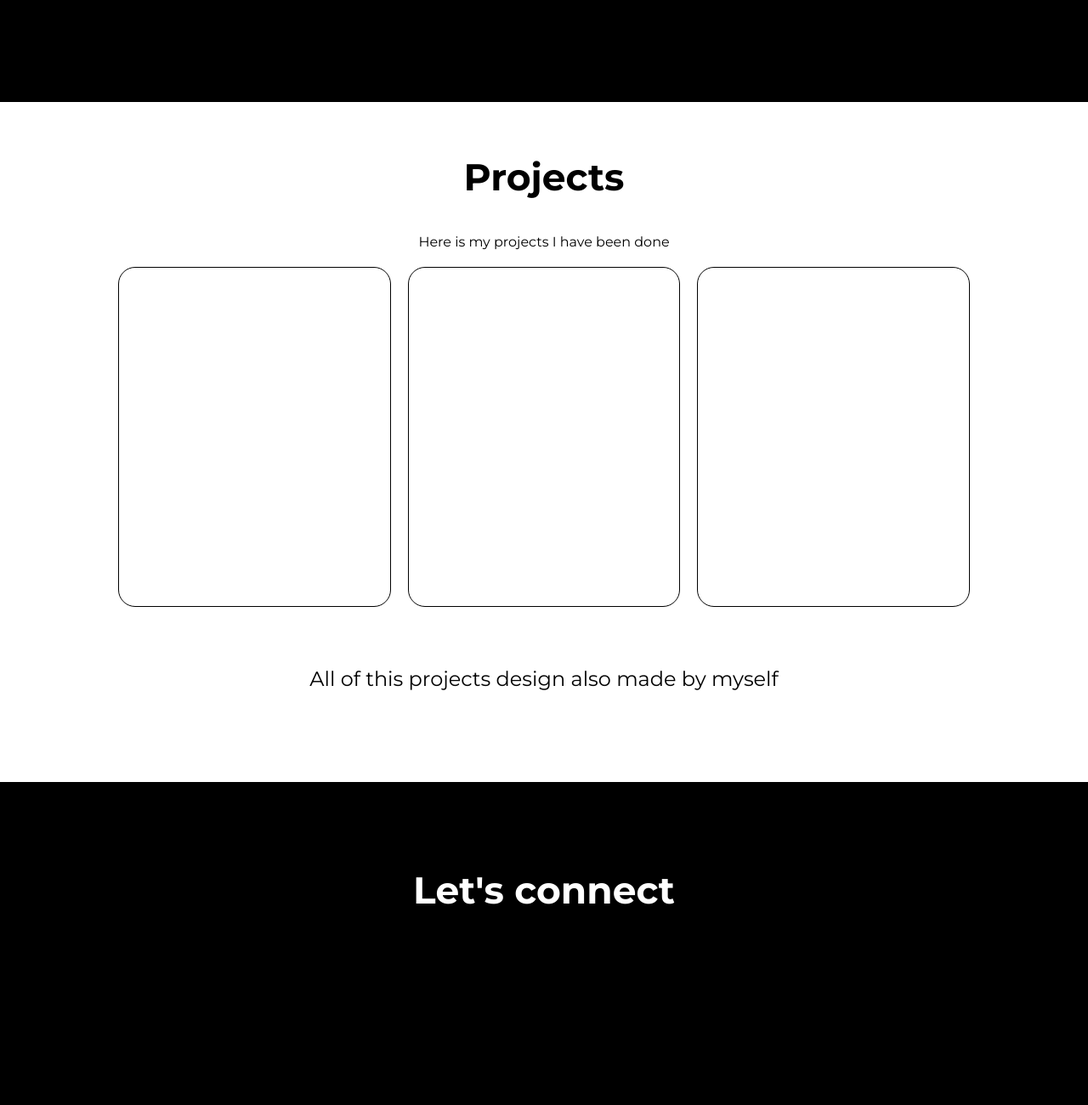
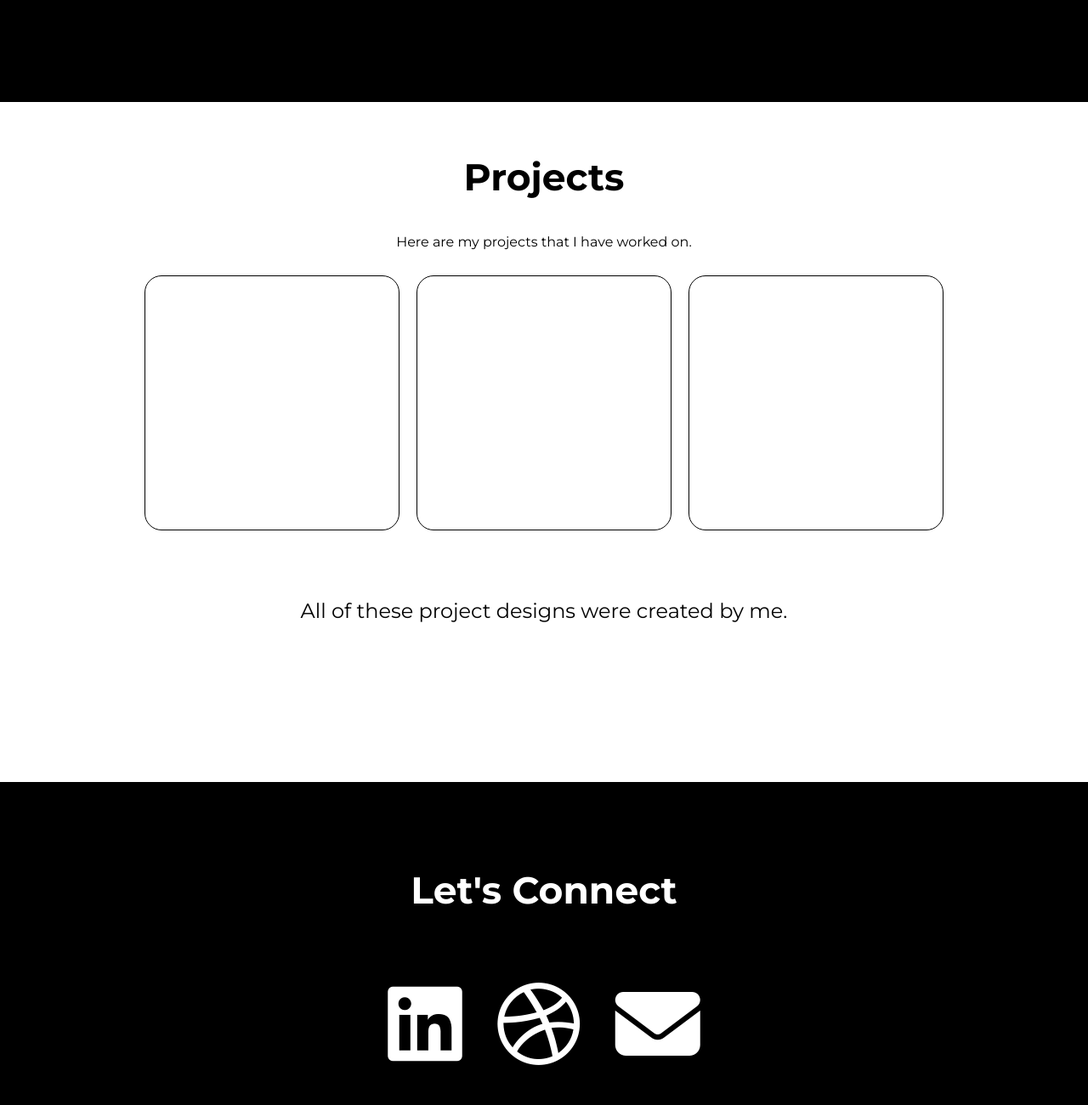
Before and after one commit to AmiQT/noorazami, a plain HTML site: page index.html in a window 1280 px wide. Shown: the part 1480-2780 px from the top of the page at 85% size. Drawn offline with Linux system fonts and the light colour scheme.

Commit message:
Responsive Optimize
Mobile Phone Responsive

```diff
--- a/index.html
+++ b/index.html
@@ -1,14 +1,15 @@
 <!DOCTYPE html>
+<html>
 <head>
     <title>Noor Azami</title>
-    <meta name="viewport" content="width=device-width, intial-scale=1.0">
+    <meta name="viewport" content="width=device-width, initial-scale=1.0">
     <meta charset="UTF-8">
     <link rel="stylesheet" href="styles.css">
 </head>
 
 <body>
 
-<!--Homepage & Header-->
+<!-- Homepage & Header -->
 <div class="banner">
     <header class="header">
         <a href="#" class="logo">Portfolio</a>
@@ -28,19 +29,15 @@
             <h3>A <span>Frontend Developer</span></h3>
             <p>Frontend Developer and UI/UX Designer</p>
         </div>
+    </section>
 </div>
-    </section>
 
 
-<!--About Section-->
+<!-- About Section -->
 <section class="about" id="about">
     <div class="about-content">
         <h1>About Me</h1>
-            <p>I am Noor Azami,
-            graduated student from universiti Teknologi MARA.
-            I have skilled to be in Frontend Developer and UI/UX Designer.
-            Feel free to check my projects below
-            </p>
+        <p>I am Noor Azami, graduated student from universiti Teknologi MARA. I have skills in Frontend Developer and UI/UX Designer. Feel free to check my projects below.</p>
     </div>
 
     <div class="about-img">
@@ -49,43 +46,43 @@
 </section>
 
 
-<!--Project Section-->
+<!-- Project Section -->
 <section class="project" id="project">
     <div class="project-content">
         <h1>Projects</h1>
-            <p>Here is my projects I have been done</p>
+        <p>Here are my projects that I have worked on.</p>
     </div>
 
-    <div class="col project-card">
-        <div class="project-card-1">
+    <div class="project-card">
+        <div class="project-card-item">
         </div>
-        <div class="project-card-2">
+        <div class="project-card-item">
         </div>
-        <div class="project-card-3">
+        <div class="project-card-item">
         </div>
     </div>
+
     <div class="more">
-    <p>All of this projects design also made by myself</p>
+        <p>All of these project designs were created by me.</p>
     </div>
 </section>
 
 
-<!--Contact Section-->
+<!-- Contact Section -->
 <section class="contact" id="contact">
     <div class="contact-content">
-        <h1>Let's connect</h1>
+        <h1>Let's Connect</h1>
     </div>
 
     <div class="social">
         <div class="linkedin">
-        <a href="https://www.linkedin.com/in/noor-azami/" target="_blank"><i class="fa-brands fa-linkedin fa-2xl"></i></a>
-
+            <a href="https://www.linkedin.com/in/noor-azami/" target="_blank"><i class="fab fa-linkedin fa-2x"></i></a>
         </div>
         <div class="dribbble">
-        <a href="https://dribbble.com/noor_azami" target="_blank"><i class="fa-brands fa-square-dribbble fa-2xl"></i></a>
+            <a href="https://dribbble.com/noor_azami" target="_blank"><i class="fab fa-dribbble fa-2x"></i></a>
         </div>
         <div class="email">
-        <a href="mailto:noorazami@outlook.my" target="_blank"><i class="fa-solid fa-envelope fa-2xl"></i></a>
+            <a href="mailto:noorazami@outlook.my" target="_blank"><i class="fas fa-envelope fa-2x"></i></a>
         </div>
     </div>
 </section>
--- a/styles.css
+++ b/styles.css
@@ -1,12 +1,11 @@
 @import url('https://fonts.googleapis.com/css2?family=Roboto:wght@100&display=swap');
 @import url('https://fonts.googleapis.com/css2?family=Montserrat:ital,wght@0,100;0,200;0,300;0,400;0,500;0,600;0,700;0,800;0,900;1,100;1,200;1,300;1,400;1,500;1,600;1,700;1,800;1,900&display=swap');
-
 
 * {
     padding: 0;
     margin: 0;
     box-sizing: border-box;
-    font-family: montserrat;
+    font-family: 'Montserrat', sans-serif;
 }
 
 body {
@@ -15,11 +14,10 @@ body {
 }
 
 .banner {
-    background-image: linear-gradient(rgba(0, 0, 0, 0.75),rgba(0, 0, 0, 0.75)),url(picture/background.JPG);
+    background-image: linear-gradient(rgba(0, 0, 0, 0.75), rgba(0, 0, 0, 0.75)), url(picture/background.JPG);
     background-size: 100% auto;
     background-position: center;
 }
-
 
 .header {
     position: fixed;
@@ -62,7 +60,7 @@ body {
 .home {
     position: relative;
     width: 100%;
-    height: 100vh;
+    min-height: 100vh;
     display: flex;
     justify-content: space-between;
     align-items: center;
@@ -70,12 +68,12 @@ body {
 }
 
 .home-img img {
-    max-width: 400px;
+    max-width: 100%;
     animation: zoomIn 1s ease forwards;
 }
 
 .home-content {
-    max-width: 600;
+    max-width: 600px;
 }
 
 .home-content h3 {
@@ -105,11 +103,11 @@ body {
     animation: slideRight 1s ease forwards;
 }
 
-/*About Section*/
+/* About Section */
 .about {
     position: relative;
     width: 100%;
-    height: 100vh;
+    min-height: 100vh;
     display: flex;
     align-items: center;
     padding: 20px 10% 0;
@@ -120,8 +118,8 @@ body {
 }
 
 .about-img img {
-    max-width: 400px;
-    margin-left: 250px;
+    max-width: 100%;
+    margin-left: 20px;
     animation: slideLeft 1s ease forwards;
 }
 
@@ -132,13 +130,13 @@ body {
 
 .about-content p {
     font-size: 32px;
-    margin: 30px 40
+    margin: 30px 40px;
 }
 
-/*Projects Section*/
+/* Projects Section */
 .project {
     width: 100%;
-    height: 100vh;
+    min-height: 100vh;
     padding: 20px 10% 0;
     align-items: center;
     border: 1px solid white;
@@ -160,17 +158,18 @@ body {
 }
 
 .project-card {
+    display: flex;
+    flex-wrap: wrap;
+    justify-content: center;
     align-items: center;
-    justify-content: space-between;
-    display: flex;
-    height: 50vh;
+    height: auto;
+    margin-top: 20px;
 }
 
-.project-card-1 {
+.project-card-item {
     border: 1px solid black;
-    width: 33.3%;
-    height: 100%;
-    display: inline-block;
+    width: 300px;
+    height: 300px;
     border-radius: 20px;
     padding: 15px;
     box-sizing: border-box;
@@ -178,36 +177,7 @@ body {
     margin: 10px;
     background-size: cover;
     background-position: center;
-    align-items: center;
-}
-
-.project-card-2 {
-    border: 1px solid black;
-    width: 33.3%;
-    height: 100%;
-    display: inline-block;
-    border-radius: 20px;
-    padding: 15px;
-    box-sizing: border-box;
-    cursor: pointer;
-    margin: 10px;
-    background-size: cover;
-    background-position: center;
-    align-items: center;
-}
-
-.project-card-3 {
-    border: 1px solid black;
-    width: 33.3%;
-    height: 100%;
-    display: inline-block;
-    border-radius: 20px;
-    padding: 15px;
-    box-sizing: border-box;
-    cursor: pointer;
-    margin: 10px;
-    background-size: cover;
-    background-position: center;
+    display: flex;
     align-items: center;
 }
 
@@ -218,10 +188,10 @@ body {
     color: black;
 }
 
-/*Contact Section*/
+/* Contact Section */
 .contact {
     width: 100%;
-    height: 100vh;
+    min-height: 100vh;
     padding: 20px 10% 0;
     align-items: center;
 }
@@ -234,39 +204,18 @@ body {
 
 .social {
     margin-top: 80px;
+    display: flex;
+    justify-content: center;
     align-items: center;
-    justify-content: space-between;
-    display: flex;
-    height: 50vh;
 }
 
-.linkedin {
+.social a {
+    color: white;
     font-size: 50px;
-    padding-left: 100px;
+    margin: 0 20px;
 }
 
-.linkedin a {
-    color: white
-}
-
-.dribbble {
-    font-size: 50px;
-}
-
-.dribbble a {
-    color: white
-}
-
-.email {
-    font-size: 50px;
-    padding-right: 100px;
-}
-
-.email a {
-    color: white
-}
-
-/*Keyframe Animation*/
+/* Keyframe Animation */
 @keyframes slideRight {
     0% {
         transform: translateX(-100px);
@@ -326,3 +275,46 @@ body {
         opacity: 1;
     }
 }
+
+/* Media Queries */
+@media (max-width: 768px) {
+    .header {
+        padding: 20px 5%;
+    }
+
+    .home {
+        padding-top: 50px;
+    }
+
+    .home-content {
+        text-align: center;
+    }
+
+    .home-content h3,
+    .home-content p,
+    .home-content h1 {
+        animation: none;
+    }
+
+    .about,
+    .project,
+    .contact {
+        padding-top: 50px;
+    }
+
+    .about-img img {
+        margin-left: 0;
+        margin-bottom: 30px;
+    }
+
+    .about-content,
+    .project-content,
+    .contact-content {
+        max-width: 100%;
+    }
+
+    .project-card-item {
+        width: 100%;
+        margin: 10px 0;
+    }
+}
```
Lines whose indentation alone changed are shown as unchanged.
